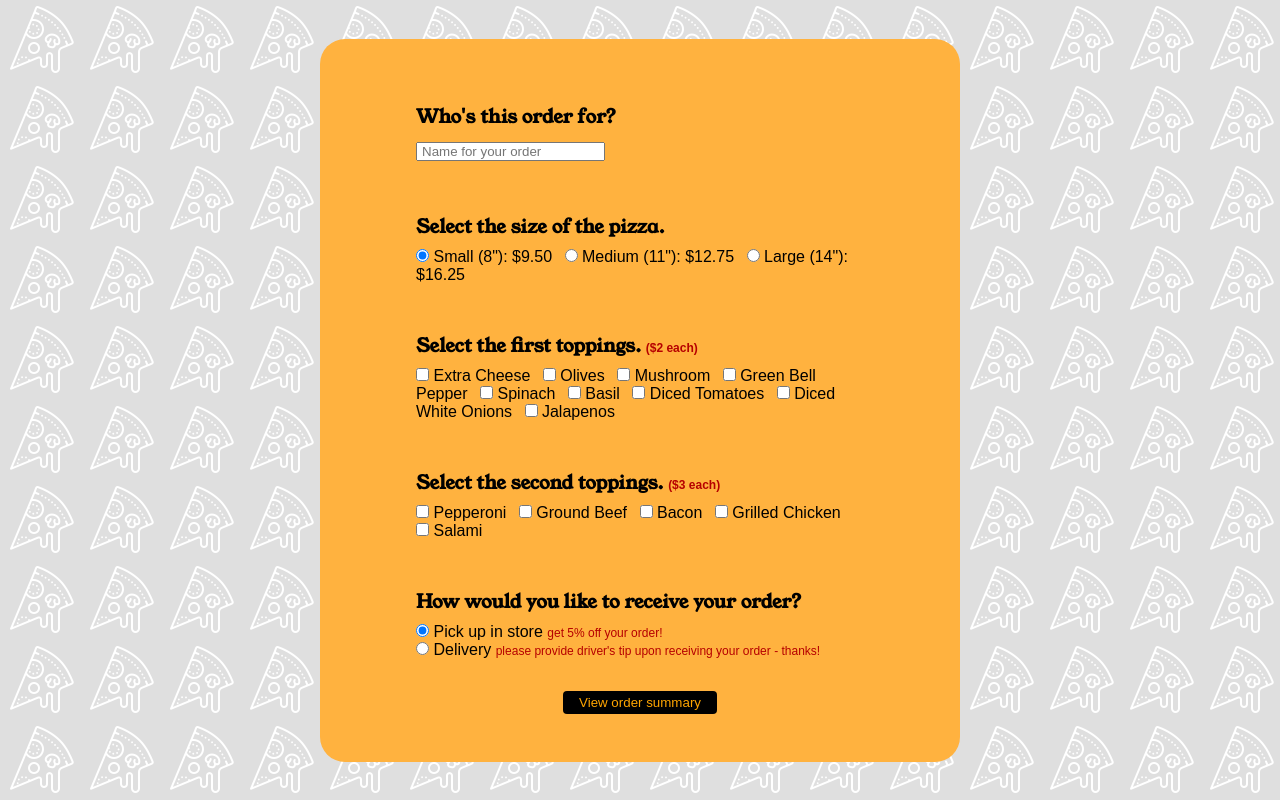
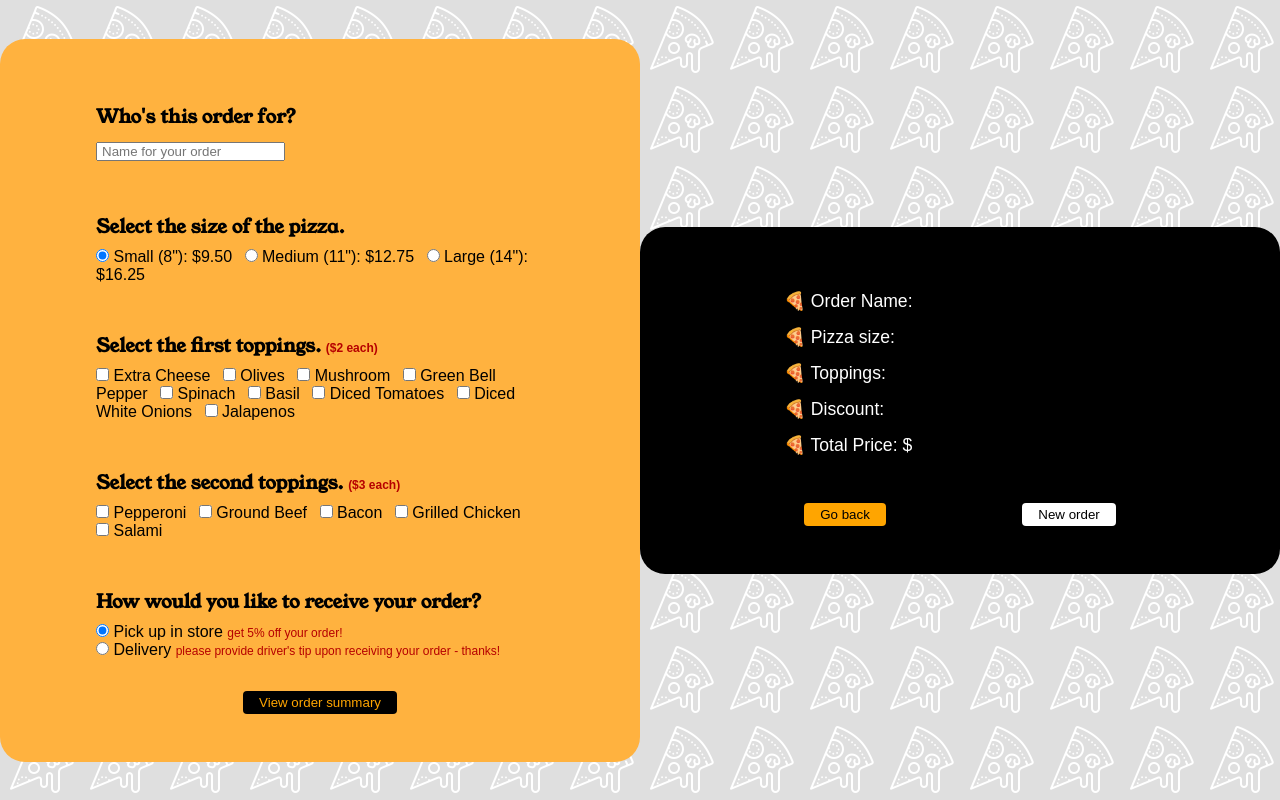
Before and after one commit to hypyeon/webpack-practice, a plain HTML site: page index.html in a window 1280 px wide. Drawn offline with Linux system fonts and the light colour scheme; a web font is replaced by a local one.

Commit message:
back to code for 'further exploration' part

```diff
--- a/index.html
+++ b/index.html
@@ -6,7 +6,7 @@
     <link rel="stylesheet" href="css/style.css">
     <title>Pizza Parlor</title>
 </head>
-<body class="flex col flex-center">
+<body class="flex flex-center">
     <section id="firstSection">
         <form id="orderInfo" class="flex col">
             <div id="orderName">
@@ -67,7 +67,7 @@
             <button type="submit">View order summary</button>
         </form>
     </section>
-    <section class="hidden" id="secondSection">
+    <section id="secondSection">
         <div class="flex col">
             <ul>
                 <li>&#127829; Order Name: <span id="sum-name"></span></li>
```
